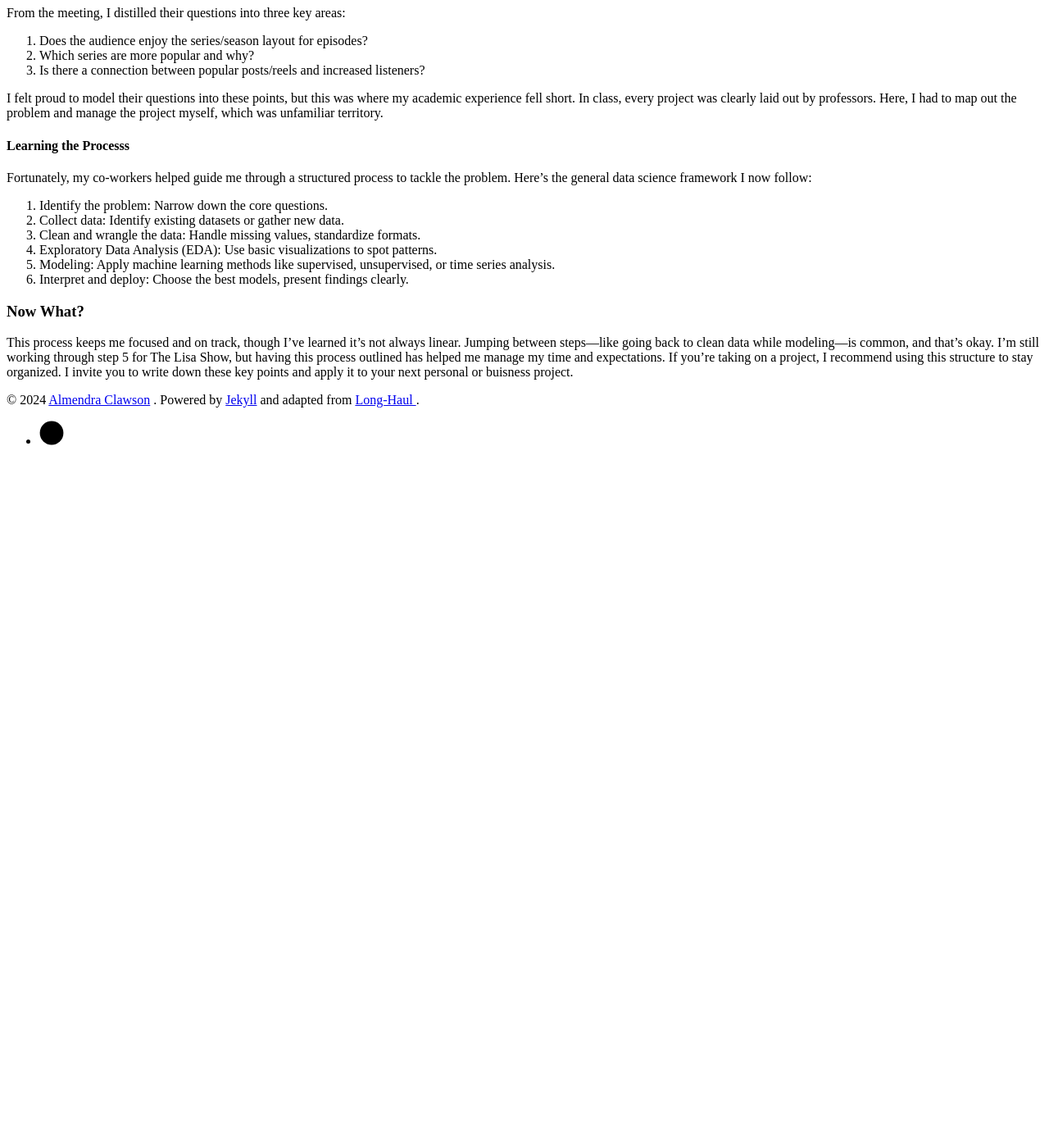
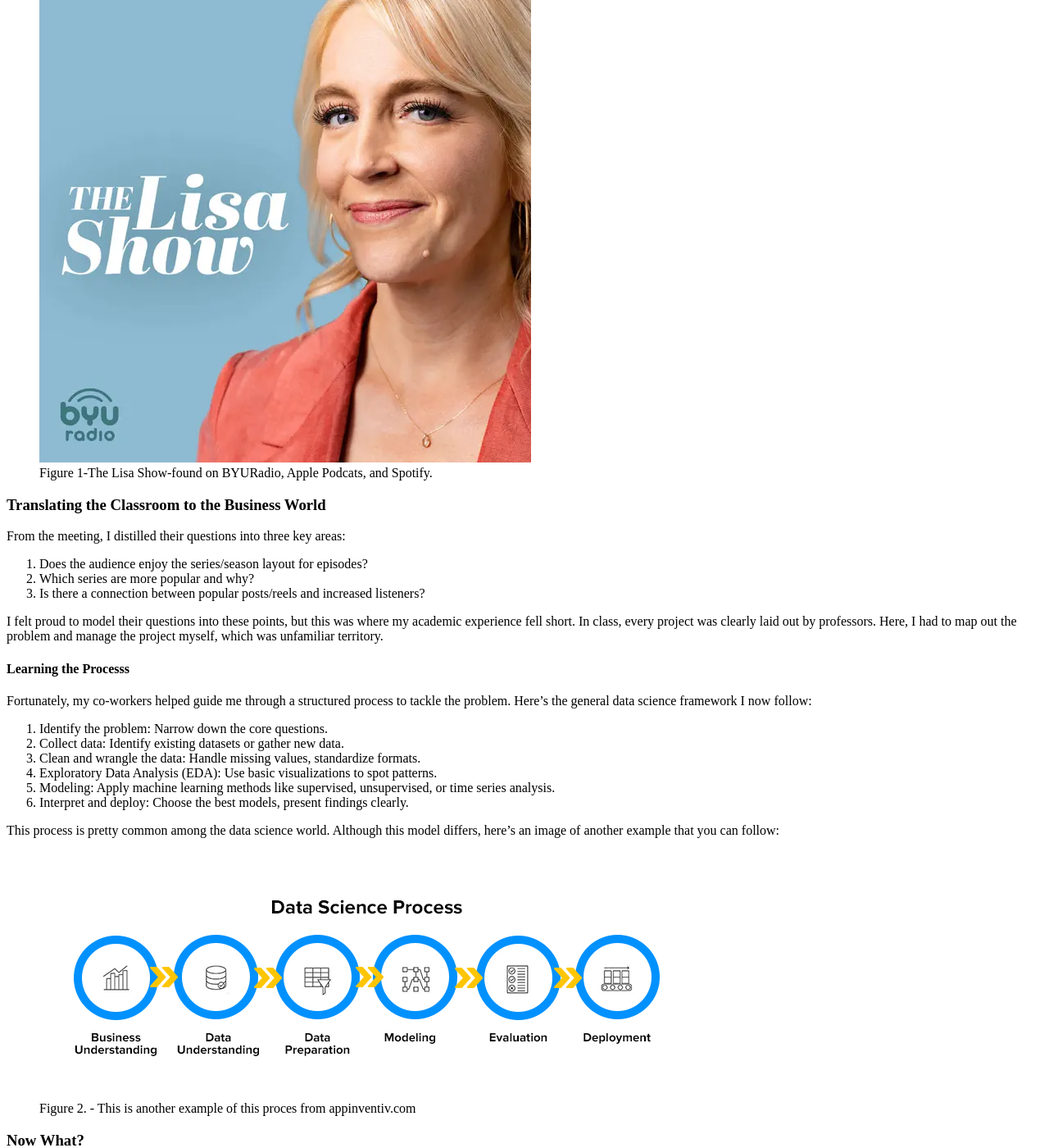
Before and after one commit to clawmendra/my-blog, a Jekyll site: the page built from _posts/2024-10-03-business-questions-with-data.md, in a window 1280 px wide and 1400 px high, scrolled down 789 px. Shown: the whole window at 82% size. Built offline with Jekyll 4.4.1, drawn with Linux system fonts in a browser that asks for light colours; nearby versions of some CDN libraries; before the commit the page ends 1352 px from its top, so only the background shows below that.

Commit message:
add images on post

```diff
--- a/_posts/2024-10-03-business-questions-with-data.md
+++ b/_posts/2024-10-03-business-questions-with-data.md
@@ -21,6 +21,11 @@
 
 One of my responsibilities is working with The Lisa Show, a BYU Radio podcast hosted by Lisa Valentine Clark. My job is to help them answer questions about their audience and extract insights from their data. During my first meeting with the production team, I took notes on what they wanted to learn to grow their audience. Translating their goals into data problems was my first real challenge.
 
+<figure>
+	<img src="{{site.url}}/{{site.baseurl}}/assets/img/lisa_show.jpg" alt="">
+	<figcaption>Figure 1-The Lisa Show-found on BYURadio, Apple Podcats, and Spotify.</figcaption>
+</figure>
+
 ### Translating the Classroom to the Business World
 
 From the meeting, I distilled their questions into three key areas:
@@ -41,5 +46,12 @@
 5. Modeling: Apply machine learning methods like supervised, unsupervised, or time series analysis.
 6. Interpret and deploy: Choose the best models, present findings clearly.
 
+This process is pretty common among the data science world. Although this model differs, here's an image of another example that you can follow:
+
+<figure>
+	<img src="{{site.url}}/{{site.baseurl}}/assets/img/data-science-process.jpg" alt="">
+	<figcaption>Figure 2. - This is another example of this proces from appinventiv.com</figcaption>
+</figure>
+
 ### Now What?
 This process keeps me focused and on track, though I’ve learned it’s not always linear. Jumping between steps—like going back to clean data while modeling—is common, and that’s okay. I’m still working through step 5 for The Lisa Show, but having this process outlined has helped me manage my time and expectations. If you're taking on a project, I recommend using this structure to stay organized. I invite you to write down these key points and apply it to your next personal or buisness project.
```
